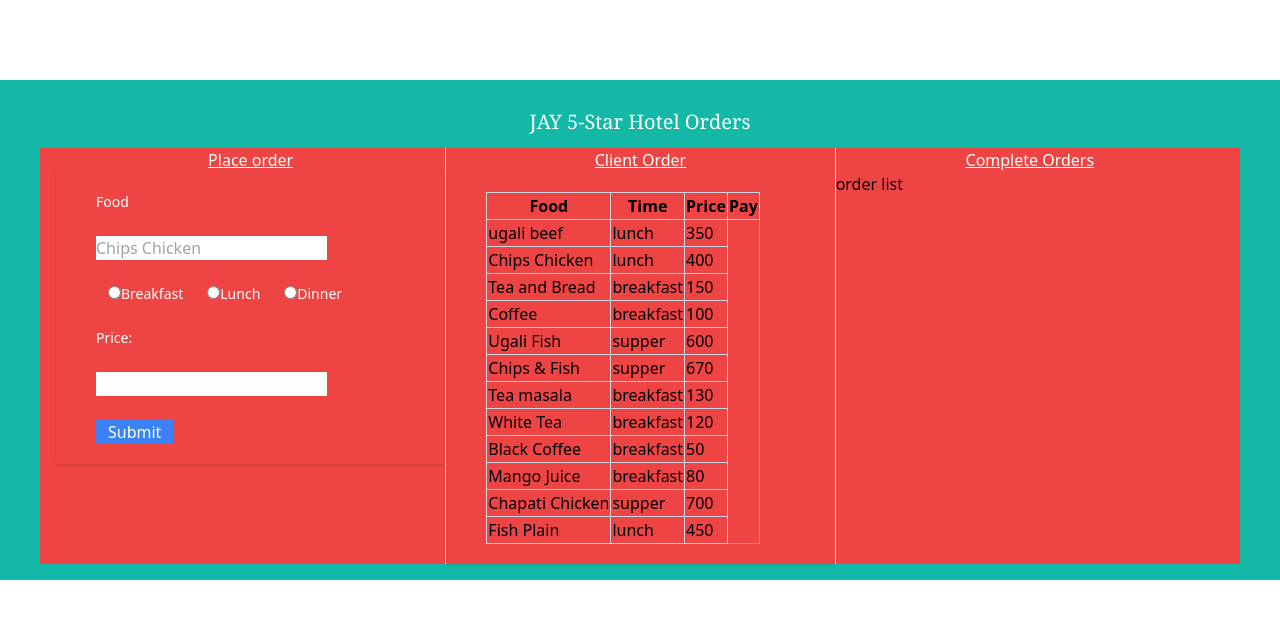
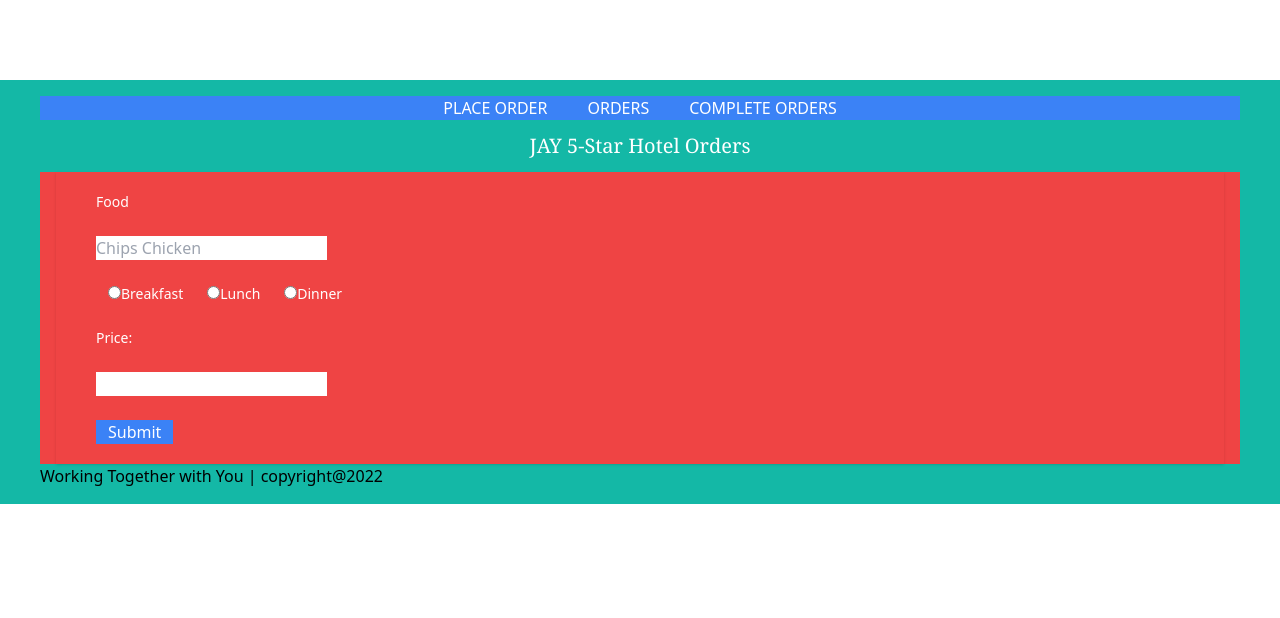
Before and after one commit to Gitog/hotel-orders, a React (Create React App) app: page / in a window 1280 px wide. Shown: the top 618 px of the page. Built offline with nearby package versions, Linux system fonts and the light colour scheme; data requests are answered from the project's data file.

Commit message:
reactor router implemented successfully

```diff
--- a/src/App.js
+++ b/src/App.js
@@ -20,27 +20,22 @@ function App() {
 
   return (
     <div className="container mx-auto bg-teal-500 px-10 py-4 mt-20">
+
+      <NavBar onChangePage={setPage}/>
+
        <h1 className='text-center text-white text-xl font-serif py-3'> JAY 5-Star Hotel Orders</h1>
-       <div  className="grid grid-cols-3 divide-x bg-zinc-500 md:bg-red-500 lg:bg-emarald-500 px-4">
-          {/* <NavBar/> */}
-       <div>
-          <h2 className="text-center text-white underline">Place order</h2>
-          <PlaceOrder/>
-        </div>
+       <div  className="container mx-auto bg-zinc-500 md:bg-red-500 lg:bg-emarald-500 px-4">
+          <Routes>
 
-          <div>
-          <Orders orders ={orders}/>
-        </div>
+            <Route path='/' element={<PlaceOrder/>}/>
 
+            <Route path='/orders' element={<Orders orders ={orders}/>}/>
 
+            <Route path='/completeorders' element={ <CompleteOrders/>}/>
 
-          <div>
-          <h2 className="text-center text-white underline">Complete Orders</h2>
-          <CompleteOrders/>
-        </div>
-
-
+          </Routes>
     </div>
+    <p> Working Together with You | copyright@2022</p>
     </div>
 
   );
--- a/src/components/NavBar.js
+++ b/src/components/NavBar.js
@@ -5,10 +5,10 @@ function NavBar (){
 
 
     return (
-       <nav>
-        <NavLink to="/">Place Order</NavLink>
-        <NavLink to="/orders">Listed Orders</NavLink>
-        <NavLink to="/completeorders">Complete Orders</NavLink>
+       <nav className='text-center text-white bg-blue-500'>
+        <NavLink to="/" className='px-5  hover:bg-sky-500'>PLACE ORDER</NavLink>
+        <NavLink to="/orders" className='px-5  hover:bg-sky-500'>ORDERS</NavLink>
+        <NavLink to="/completeorders" className='px-5  hover:bg-sky-500'>COMPLETE ORDERS</NavLink>
        </nav>
     )
 
--- a/src/index.js
+++ b/src/index.js
@@ -1,6 +1,6 @@
 import React from 'react';
 import ReactDOM from 'react-dom/client';
-import { HashRouter } from "react-router-dom";
+import { BrowserRouter} from "react-router-dom";
 import './index.css';
 import App from './App';
 
@@ -8,6 +8,9 @@ import App from './App';
 const root = ReactDOM.createRoot(document.getElementById('root'));
 root.render(
   <React.StrictMode>
+    <BrowserRouter>
     <App />
+    </BrowserRouter>
+
   </React.StrictMode>
 );
```
